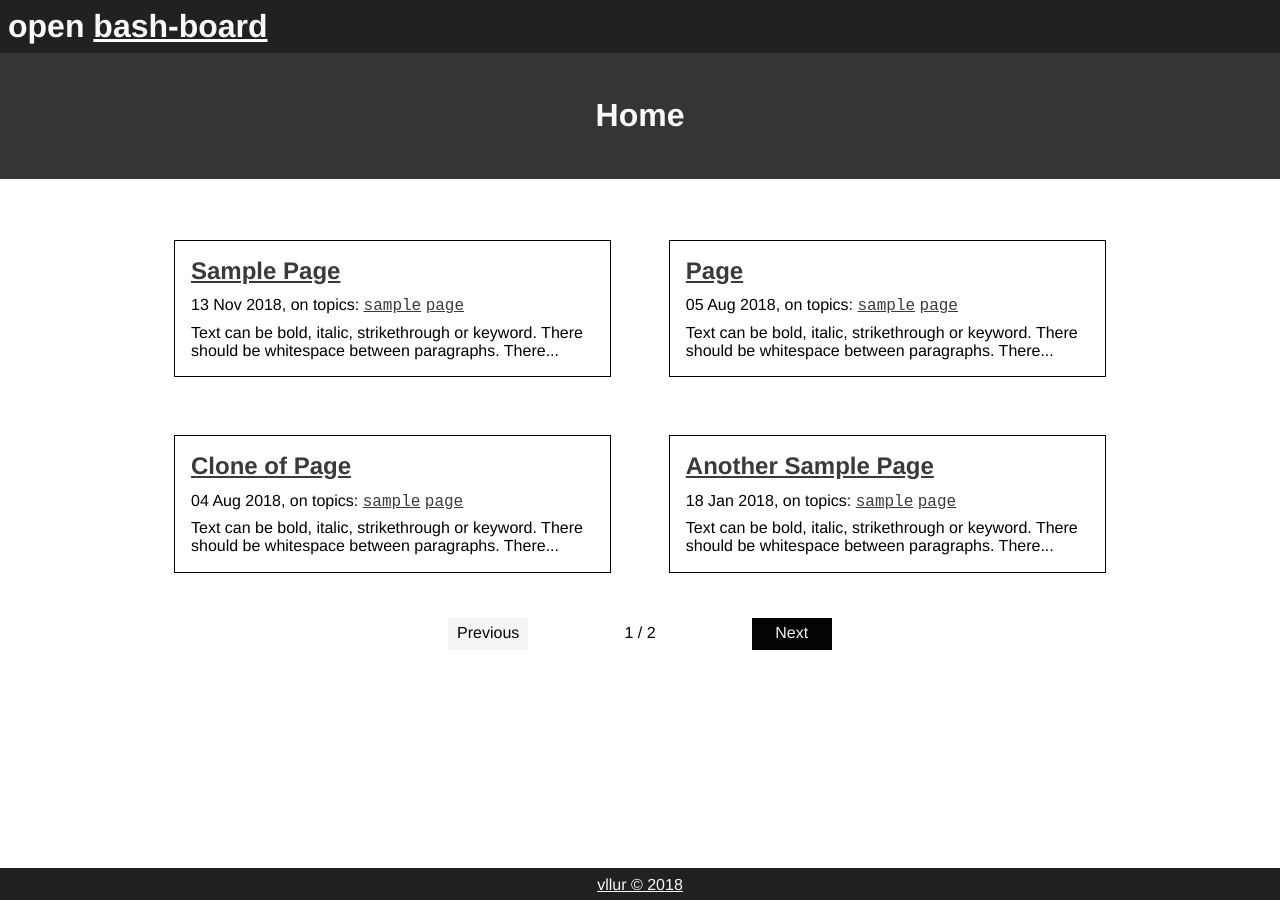
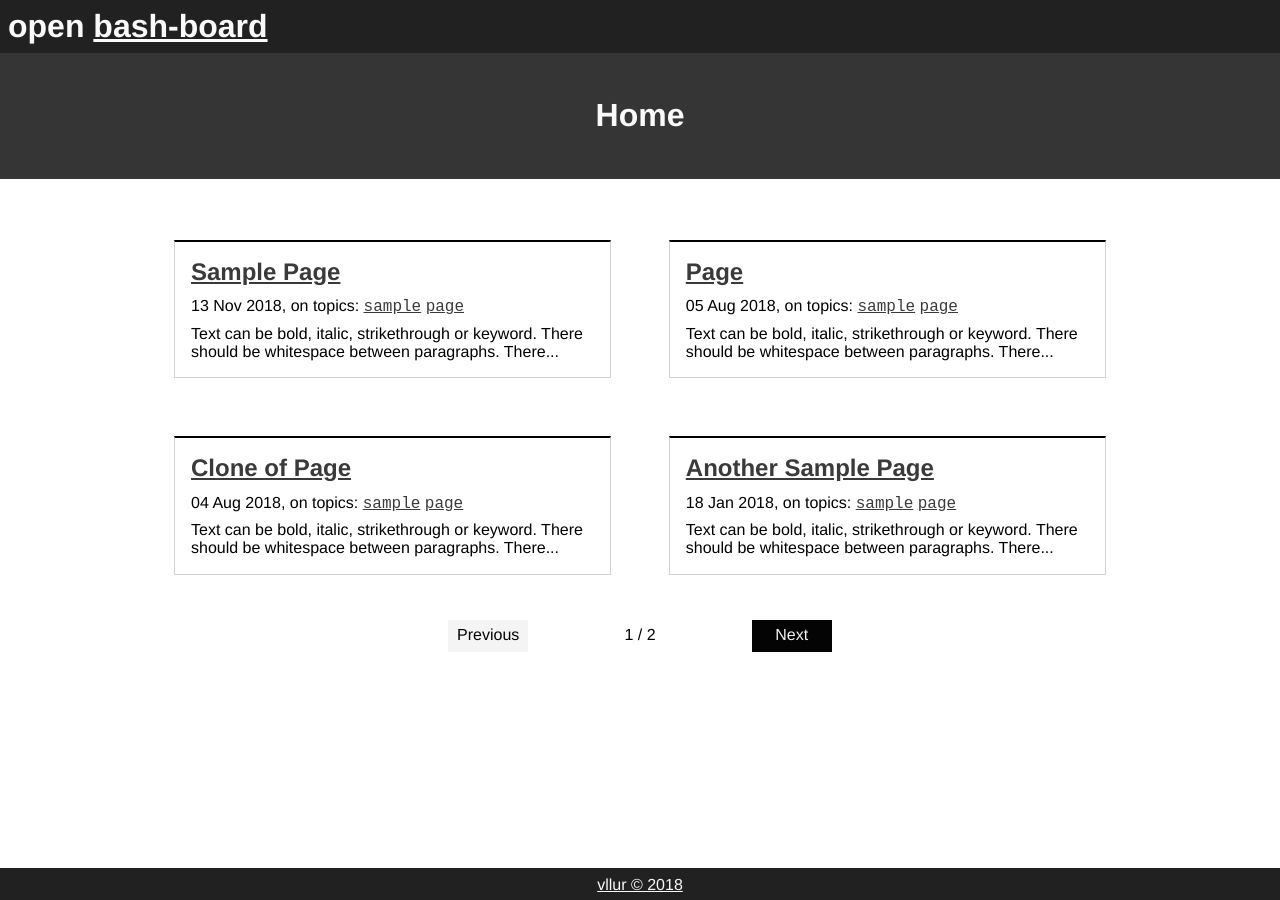
Before and after one commit to vllur/bash-board, a Jekyll site: the page built from index.html, in a window 1280 px wide. Built offline with Jekyll 4.4.1, drawn with Linux system fonts in a browser that asks for light colours; the list of posts is cut into pages by our own code.

Commit message:
Index styling

```diff
--- a/_sass/content.scss
+++ b/_sass/content.scss
@@ -26,7 +26,10 @@ article
 {
 	width: 35%;
 	margin: 2.5%;
-	border: 1px solid black;
+	border-top: 2px solid black;
+	border-left: 1px solid lightgray;
+	border-right: 1px solid lightgray;
+	border-bottom: 1px solid lightgray;
 }
 
 .home-article > h2
--- a/_sass/footer.scss
+++ b/_sass/footer.scss
@@ -2,7 +2,7 @@ footer
 {
 	color: $footer;
 	background-color: $footer-bg;
-	margin: auto auto 0 auto;
+	margin: 1em auto 0 auto;
 	padding-top: 0.5em;
 	padding-bottom: 0.5em;
 	flex-shrink: 0;
```
